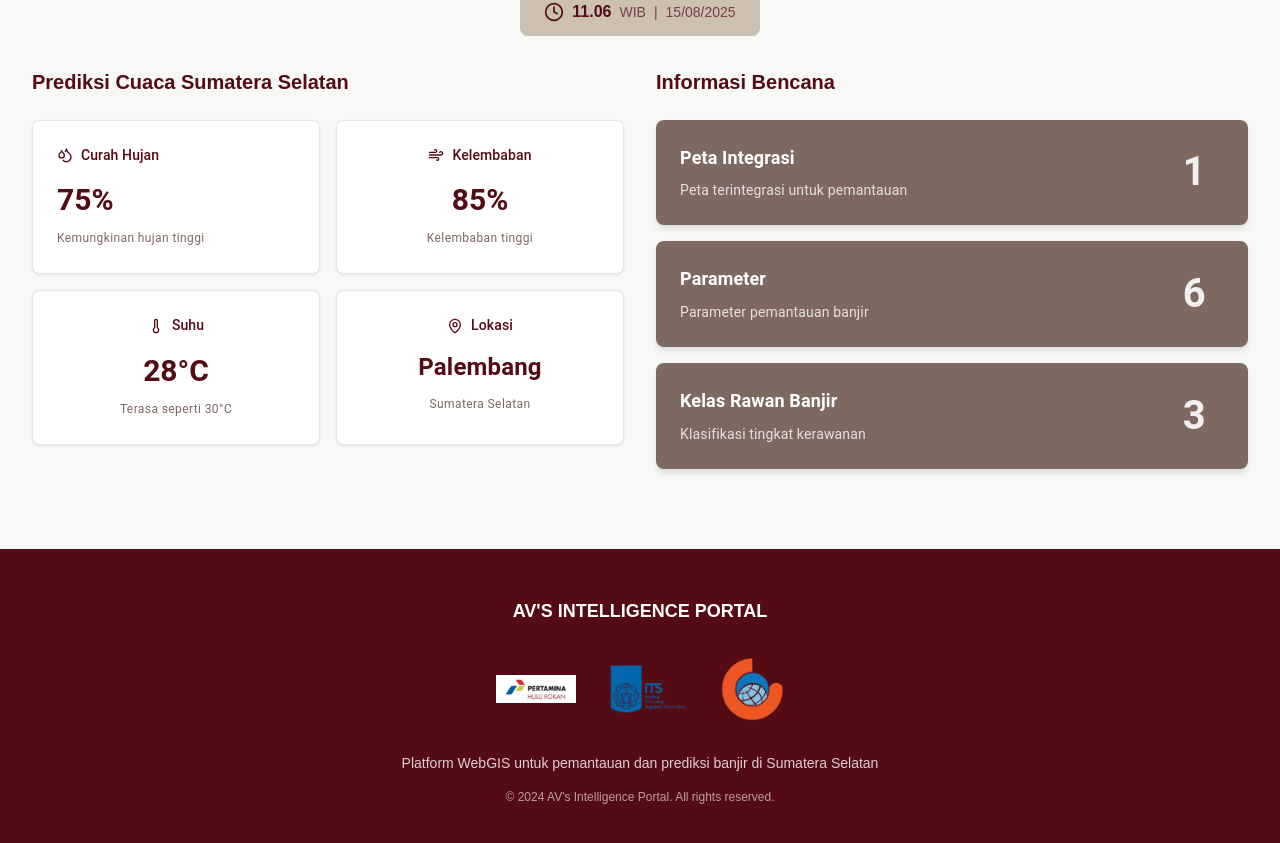
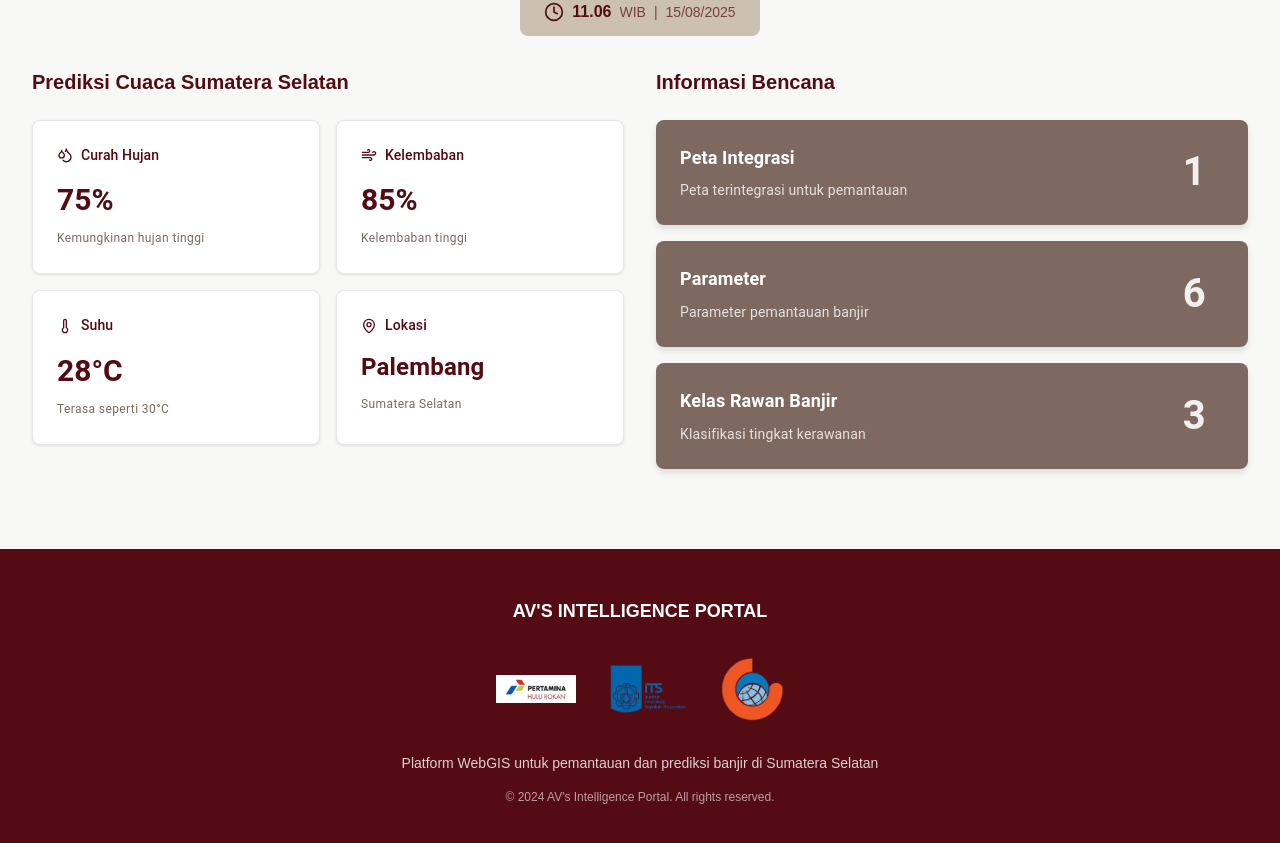
Before and after one commit to 5camander/AV-s-Intelligence-Portal, a Next.js app: page /AV-s-Intelligence-Portal/ in a window 1280 px wide. Shown: the part 1080-1923 px from the top of the page. Built offline with nearby package versions, Linux system fonts and the light colour scheme.

Commit message:
refactor: simplify CardContent padding and layout styles for better readability

```diff
--- a/src/app/page.tsx
+++ b/src/app/page.tsx
@@ -223,22 +223,13 @@ export default function Home() {
                       transition: "all 0.2s ease-in-out",
                     }}
                   >
-                    <CardContent
-                      sx={{
-                        padding: {
-                          xs: "1rem !important",
-                          sm: "1.5rem !important",
-                        },
-                        textAlign: "center",
-                      }}
-                    >
+                    <CardContent sx={{ padding: "1.5rem" }}>
                       <div
                         style={{
                           display: "flex",
                           alignItems: "center",
                           gap: "8px",
                           marginBottom: "16px",
-                          justifyContent: "center",
                         }}
                       >
                         <Wind
@@ -292,22 +283,13 @@ export default function Home() {
                       transition: "all 0.2s ease-in-out",
                     }}
                   >
-                    <CardContent
-                      sx={{
-                        padding: {
-                          xs: "1rem !important",
-                          sm: "1.5rem !important",
-                        },
-                        textAlign: "center",
-                      }}
-                    >
+                    <CardContent sx={{ padding: "1.5rem" }}>
                       <div
                         style={{
                           display: "flex",
                           alignItems: "center",
                           gap: "8px",
                           marginBottom: "16px",
-                          justifyContent: "center",
                         }}
                       >
                         <Thermometer
@@ -361,22 +343,13 @@ export default function Home() {
                       transition: "all 0.2s ease-in-out",
                     }}
                   >
-                    <CardContent
-                      sx={{
-                        padding: {
-                          xs: "1rem !important",
-                          sm: "1.5rem !important",
-                        },
-                        textAlign: "center",
-                      }}
-                    >
+                    <CardContent sx={{ padding: "1.5rem" }}>
                       <div
                         style={{
                           display: "flex",
                           alignItems: "center",
                           gap: "8px",
                           marginBottom: "16px",
-                          justifyContent: "center",
                         }}
                       >
                         <MapPin
@@ -440,14 +413,12 @@ export default function Home() {
                       transition: "all 0.3s ease-in-out",
                     }}
                   >
-                    <CardContent
-                      sx={{
+                    <CardContent sx={{
                       padding: "1.5rem !important",
                       display: "flex",
                       alignItems: "center",
-                        justifyContent: "space-between",
-                      }}
-                    >
+                      justifyContent: "space-between"
+                    }}>
                       <div style={{ flex: 1 }}>
                         <Typography
                           variant="h6"
@@ -499,14 +470,12 @@ export default function Home() {
                       transition: "all 0.3s ease-in-out",
                     }}
                   >
-                    <CardContent
-                      sx={{
+                    <CardContent sx={{
                       padding: "1.5rem !important",
                       display: "flex",
                       alignItems: "center",
-                        justifyContent: "space-between",
-                      }}
-                    >
+                      justifyContent: "space-between"
+                    }}>
                       <div style={{ flex: 1 }}>
                         <Typography
                           variant="h6"
@@ -558,14 +527,12 @@ export default function Home() {
                       transition: "all 0.3s ease-in-out",
                     }}
                   >
-                    <CardContent
-                      sx={{
+                    <CardContent sx={{
                       padding: "1.5rem !important",
                       display: "flex",
                       alignItems: "center",
-                        justifyContent: "space-between",
-                      }}
-                    >
+                      justifyContent: "space-between"
+                    }}>
                       <div style={{ flex: 1 }}>
                         <Typography
                           variant="h6"
```
Lines whose indentation alone changed are shown as unchanged.
